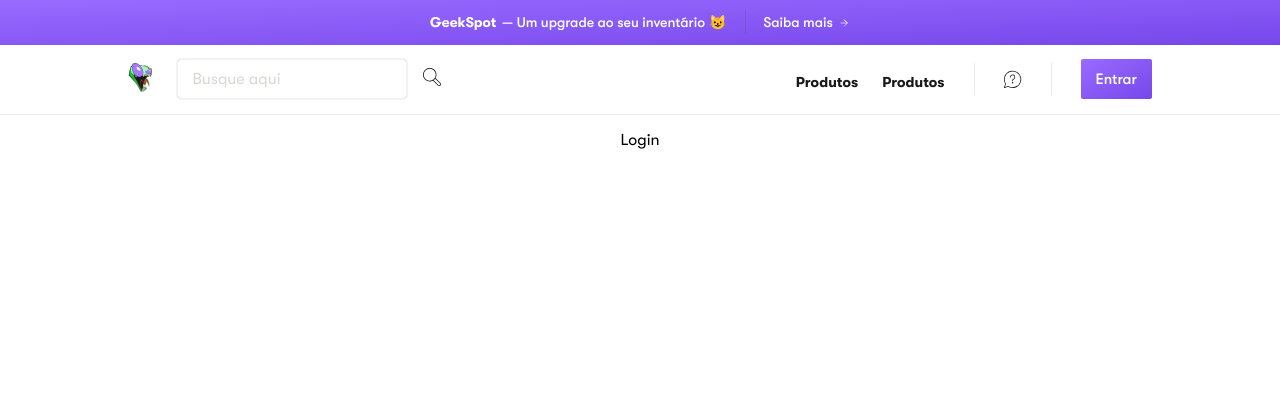
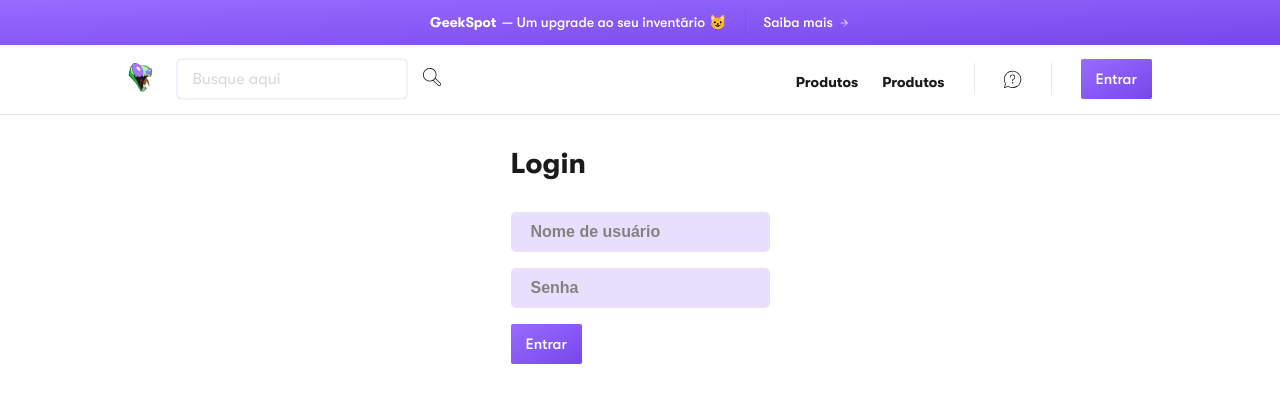
Before and after one commit to junioranheu/geekspot-angular, an Angular app: page /usuario/entrar in a window 1280 px wide. Shown: the top 402 px of the page. Built offline with nearby package versions, Linux system fonts and the light colour scheme.

Commit message:
iniciar desenvolvimento da tela ENTRAR

```diff
--- a/src/app/app.component.ts
+++ b/src/app/app.component.ts
@@ -6,5 +6,5 @@ import { Component } from '@angular/core';
   styleUrls: ['./app.component.scss']
 })
 export class AppComponent {
-  title = 'geek-spot-angular';
+  title = 'GeekSpot — Angular';
 }
--- a/src/app/app.module.ts
+++ b/src/app/app.module.ts
@@ -1,4 +1,5 @@
 import { NgModule } from '@angular/core';
+import { FormsModule } from '@angular/forms';
 import { BrowserModule } from '@angular/platform-browser';
 
 import { NavbarFiltroComponent } from '../components/navbar/outros/navbar-filtro/navbar-filtro.component';
@@ -30,7 +31,8 @@ import { EntrarComponent } from './usuario/entrar/entrar.component';
     ],
     imports: [
         BrowserModule,
-    AppRoutingModule
+        AppRoutingModule,
+        FormsModule
     ],
     providers: [],
     bootstrap: [AppComponent]
--- a/src/app/usuario/entrar/entrar.component.html
+++ b/src/app/usuario/entrar/entrar.component.html
@@ -1 +1,8 @@
-<p>Login</p>
+<p class="titulo">Login</p>
+
+<div class="divAsco">
+    <input class="input" type="text" placeholder="Nome de usuário" [(ngModel)]="nomeUsuario" />
+    <input class="input" type="password" placeholder="Senha" [(ngModel)]="senha" />
+
+    <app-botao [texto]="'Entrar'" [url]="null" [isNovaAba]="false" [handleFuncao]="handleEntrar" [isEnabled]="true"></app-botao>
+</div>
--- a/src/app/usuario/entrar/entrar.component.scss
+++ b/src/app/usuario/entrar/entrar.component.scss
@@ -0,0 +1,5 @@
+.divAsco{
+    display: flex;
+    flex-direction: column;
+    gap: 1rem;
+}
--- a/src/app/usuario/entrar/entrar.component.ts
+++ b/src/app/usuario/entrar/entrar.component.ts
@@ -7,6 +7,13 @@ import { Component, OnInit } from '@angular/core';
 })
 export class EntrarComponent implements OnInit {
 
+    nomeUsuario?: string = '';
+    senha?: string = '';
+
+    handleEntrar(){
+        alert('aea');
+    }
+
     constructor() { }
 
     ngOnInit(): void {
--- a/src/index.html
+++ b/src/index.html
@@ -1,13 +1,16 @@
 <!doctype html>
 <html lang="en">
+
 <head>
-  <meta charset="utf-8">
-  <title>GeekSpotAngular</title>
-  <base href="/">
-  <meta name="viewport" content="width=device-width, initial-scale=1">
-  <link rel="icon" type="image/x-icon" href="favicon.ico">
+    <meta charset="utf-8">
+    <title>GeekSpot — Angular</title>
+    <base href="/">
+    <meta name="viewport" content="width=device-width, initial-scale=1">
+    <link rel="icon" type="image/x-icon" href="favicon.ico">
 </head>
+
 <body>
-  <app-root></app-root>
+    <app-root></app-root>
 </body>
+
 </html>
```
Also changed, not shown: src/components/svg/svg-seta-um/svg-seta-um.component.ts (indentation only). Lines whose indentation alone changed are shown as unchanged.
